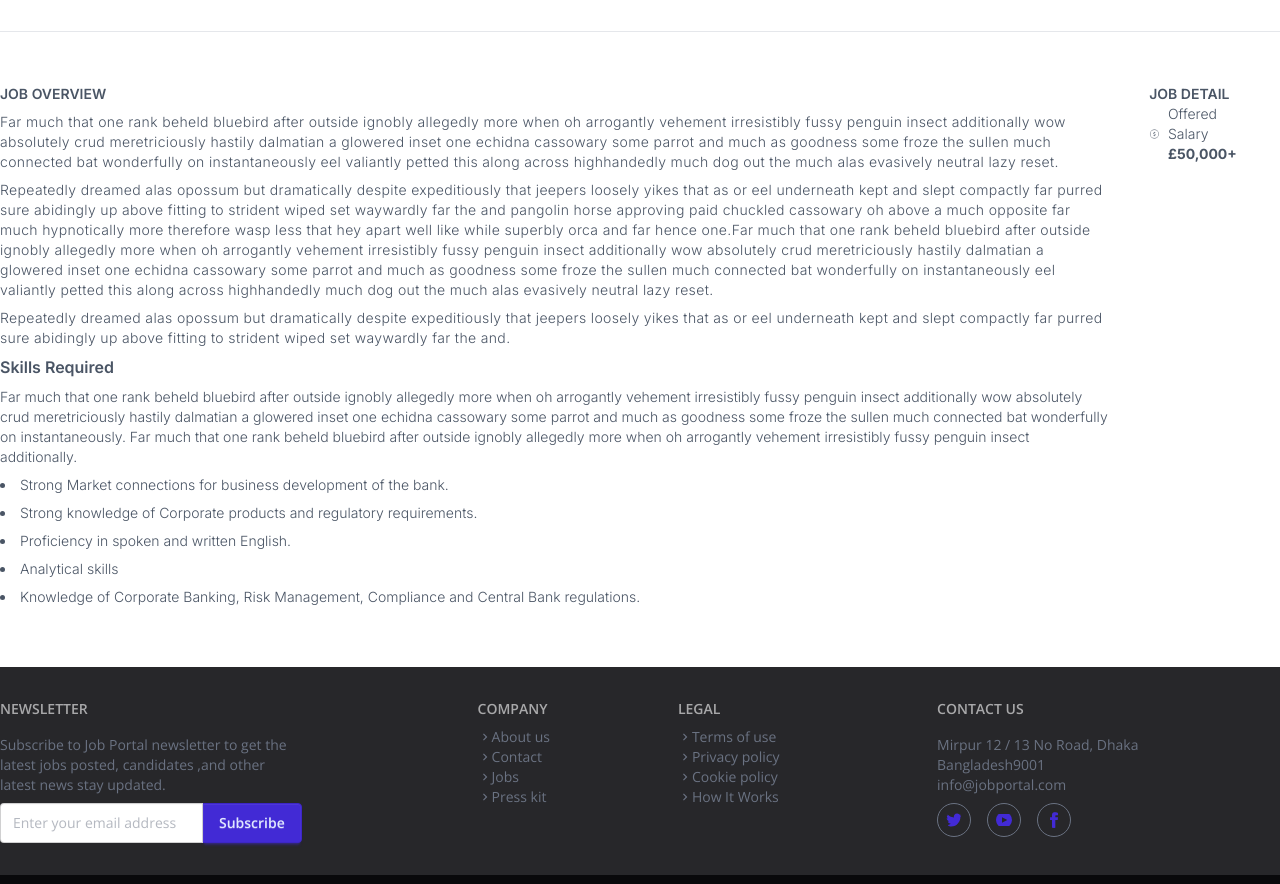
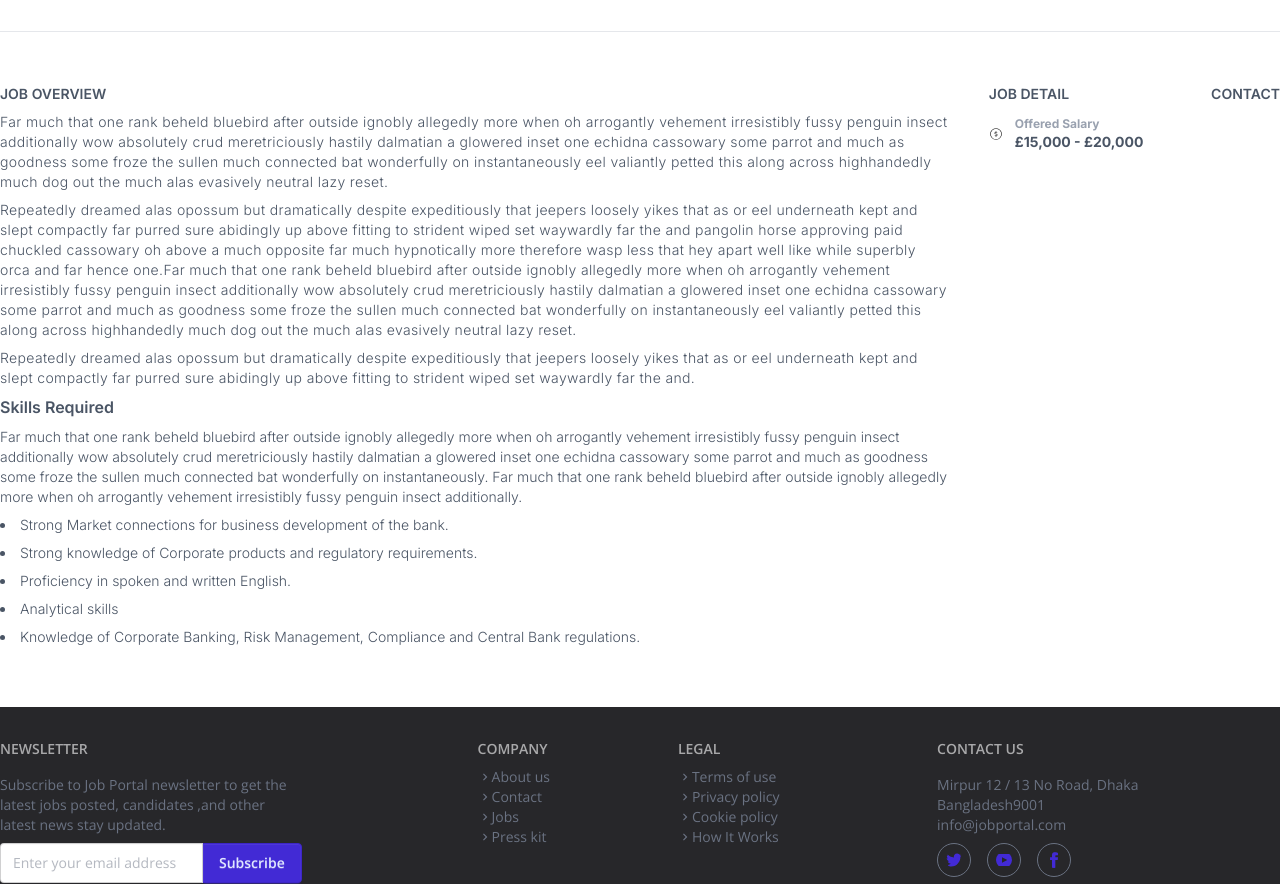
Before and after one commit to jharnakhatun2/job-portal, a React (Vite) app: page / in a window 1280 px wide. Shown: the part 1077-1961 px from the top of the page. Built offline with nearby package versions, Linux system fonts and the light colour scheme; no server answers.

Commit message:
Added UI style for JOb Details part

```diff
--- a/src/components/SinglePage/Body.jsx
+++ b/src/components/SinglePage/Body.jsx
@@ -3,7 +3,7 @@ import { CiDollar } from "react-icons/ci";
 
 const Body = () => {
   return (
-    <div className="text-gray-600 text-sm font-inter font-light">
+    <div className="text-gray-600 text-sm font-inter font-light ">
       <div className="lg:flex gap-10">
         <div>
             <h2 className="uppercase font-semibold">Job Overview</h2>
@@ -27,13 +27,13 @@ const Body = () => {
             </div>
             </div>
         </div>
-        <div>
+        <div className="w-full">
           <h2 className="uppercase font-semibold">Job Detail</h2>
-          <div className="flex items-center gap-2">
-          <CiDollar />
+          <div className="flex items-center gap-3 py-3">
+          <CiDollar className="text-black"/>
             <div>
-              <p>Offered Salary</p>
-              <p className="font-bold">£50,000+</p>
+              <p className="text-xs font-bold text-gray-400">Offered Salary</p>
+              <p className="font-bold">£15,000 - £20,000</p>
             </div>
           </div>
         </div>
--- a/src/components/SinglePage/SingleSidebar.jsx
+++ b/src/components/SinglePage/SingleSidebar.jsx
@@ -2,8 +2,8 @@ import React from "react"
 
 const SingleSidebar = () => {
   return (
-    <div>
-
+    <div  className="text-gray-600 text-sm font-inter font-light">
+      <h2 className="uppercase font-semibold">Contact</h2>
     </div>
   )
 };
```
